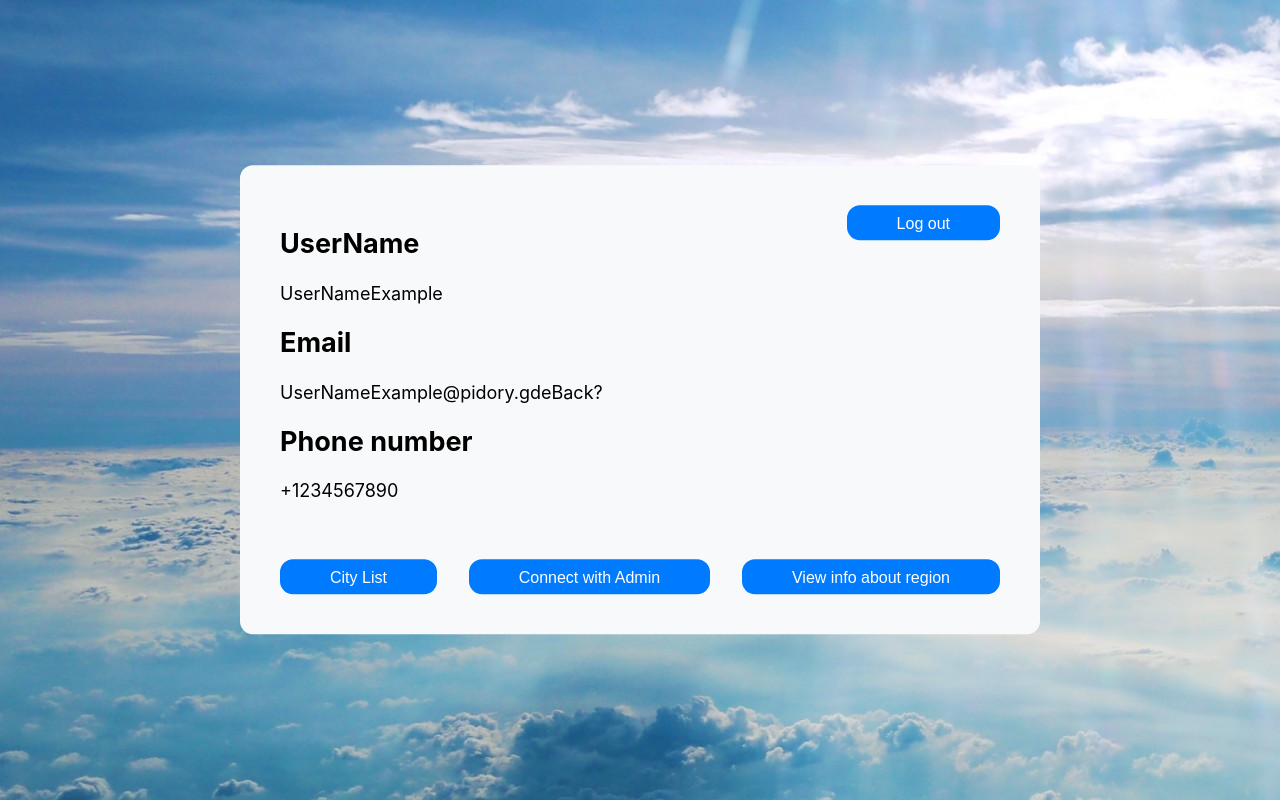
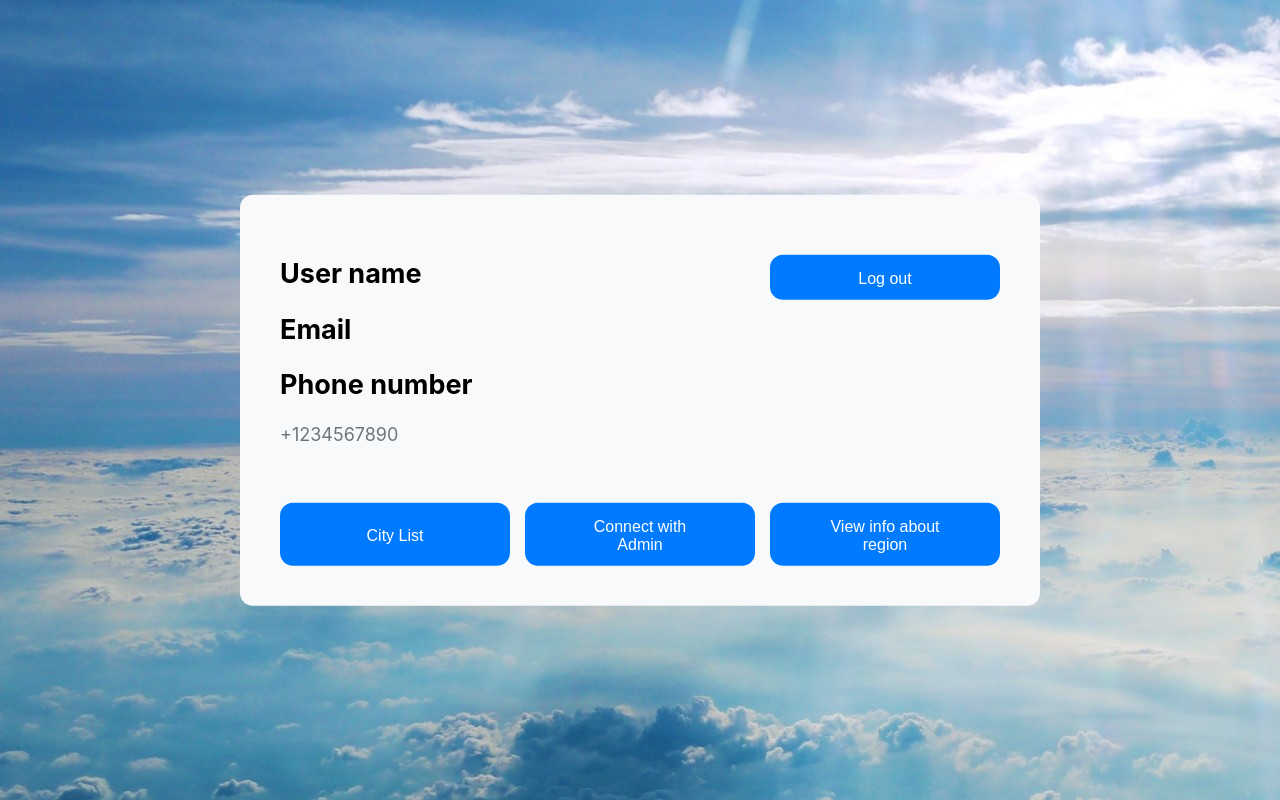
Before and after one commit to Blaze4235/StorMi, a React (Create React App) app in the folder stormi/: page /cabinet in a window 1280 px wide. Built offline with nearby package versions, Linux system fonts and the light colour scheme.

Commit message:
added registration and authorization functionallity

```diff
--- a/stormi/src/App.js
+++ b/stormi/src/App.js
@@ -9,8 +9,11 @@ import {SingIn} from './components/common/SingIn';
 import {SingUp} from './components/common/SingUp';
 import {UserCabinet} from './components/user/UserCabinet';
 
+import { Navigate } from 'react-router-dom';
+
 function App() {
   //<Route path="/" element={/*window.history.pushState(null,'','/sing-in')*/>}/>
+  //<Navigate to="/sign-in"/>
   return (
     <div className="App">
       <Routes>
--- a/stormi/src/components/common/SingIn.jsx
+++ b/stormi/src/components/common/SingIn.jsx
@@ -4,6 +4,7 @@ import {FormTextField} from './FormTextField';
 import {ButtonCustom} from './ButtonCustom';
 
 import { Link } from 'react-router-dom';
+import { Navigate } from 'react-router-dom';
 
 import '../../styles/common/SingInStyle.css';
 
@@ -11,9 +12,46 @@ export class SingIn extends Component{
     constructor(props) {
         super(props);
         this.props = props;
+        this.state = {
+            redirect: false
+        }
+
+    }
+    //12345Qq_
+    signIn = () => {
+        let data = {
+            'email': document.querySelector('#UserEmail').value,
+            'password': document.querySelector('#Password').value,
+            'rememberMe': document.querySelector('#RememberMe').checked,
+            //'returnUrl': document.querySelector('#RepPassword').value,
+        };
+
+        fetch('https://localhost:44344/login', {
+            method: 'POST',
+            headers: {
+              'Content-Type': 'application/json'
+            },
+            body: JSON.stringify(data)
+        })
+        //.then(response => response.json())
+        .then(response => {
+            if(response.status === 200){
+                response.json()
+                .then(user => {
+                    console.log(user);
+                    window.localStorage.setItem('Uname', user.userName);
+                    window.localStorage.setItem('Umail', user.email);
+                    this.setState({ redirect: true });
+                });
+            }
+        });
     }
 
     render(){
+        const { redirect } = this.state;
+        if (redirect) {
+            return <Navigate to="/cabinet"/>;
+        }
         return(
             <div className="ticket ticket--sign-in">
                 <h1 className="logo-name">
@@ -21,8 +59,8 @@ export class SingIn extends Component{
                     <span className="logo-name--e">Mi</span>
                 </h1>
                 <div className="ticket__form">
-                    <FormTextField inpId="Username" inpW="100" labelText="Username" labelPos="block"></FormTextField>
-                    <FormTextField inpId="Password" inpW="100" labelText="Password" labelPos="block"></FormTextField>
+                    <FormTextField inpId="UserEmail" inpW="100" labelText="Email:" labelPos="block"></FormTextField>
+                    <FormTextField inpId="Password" inpW="100" labelText="Password:" labelPos="block"></FormTextField>
                     <div className="ticket__form--sub signIn-sub">
                         <span>
                             <input type="checkbox" name="RememberMe" id="RememberMe" />
@@ -30,12 +68,12 @@ export class SingIn extends Component{
                         </span>
                         <Link to="/recover-password">Forgot Login Details?</Link>
                     </div>
-                    <ButtonCustom text="SIGN IN" type="primary"></ButtonCustom>
+                    <ButtonCustom text="SIGN IN" click={this.signIn} type="primary"></ButtonCustom>
                     <div className="ticket__form--sub ticket__form--sub-end signIn-sub--end">
                         <span className="signIn-sub-spanP">
                             Dont't have an account?
                         </span>
-                        <Link to="/sing-up">Forgot Login Details?</Link>
+                        <Link to="/sign-up">Sign Up</Link>
                     </div>
                 </div>
             </div>
--- a/stormi/src/components/common/SingUp.jsx
+++ b/stormi/src/components/common/SingUp.jsx
@@ -4,6 +4,7 @@ import {FormTextField} from './FormTextField';
 import {ButtonCustom} from './ButtonCustom';
 
 import { Link } from 'react-router-dom';
+import { Navigate } from 'react-router-dom';
 
 //import '../../styles/common/SingInStyle.css';
 import '../../styles/common/SingUpStyle.css';
@@ -12,9 +13,14 @@ export class SingUp extends Component{
     constructor(props) {
         super(props);
         this.props = props;
+        this.state = {
+            redirect: false
+        }
+
+        //this.singUp = this.singUp.bind(this);
     }
 
-    signUp(){
+    signUp = ()=>{
         let data = {
             'Name': document.querySelector('#Username').value,
             'Email': document.querySelector('#UserEmail').value,
@@ -25,23 +31,25 @@ export class SingUp extends Component{
 
         fetch('https://localhost:44344/register', {
             method: 'POST',
-            //mode: 'no-cors', // no-cors, *cors, same-origin
-            // cache: 'no-cache',
-            // credentials: 'same-origin',
             headers: {
               'Content-Type': 'application/json'
-              // 'Content-Type': 'application/x-www-form-urlencoded',
             },
             body: JSON.stringify(data)
         })
-        .then(response => response.json())
+        //.then(response => response.json())
         .then(resp => {
-            console.log(resp);//JSON.parse()
-            console.log(data);
+            console.log(resp);
+            if(resp.status === 200){
+                this.setState({ redirect: true });
+            }
         });
     }
     //12345Qq_
     render(){
+        const { redirect } = this.state;
+        if (redirect) {
+            return <Navigate to="/sign-in"/>;
+        }
         return(
             <div className="ticket ticket--sign-up">
                 <h1 className="logo-name">
@@ -61,7 +69,7 @@ export class SingUp extends Component{
                         <span className="signIn-sub-spanP">
                             Have an account?
                         </span>
-                        <Link to="/sing-in">Log in</Link>
+                        <Link to="/sign-in">Log in</Link>
                     </div>
                 </div>
             </div>
--- a/stormi/src/components/user/UserCabinet.jsx
+++ b/stormi/src/components/user/UserCabinet.jsx
@@ -9,26 +9,29 @@ export class UserCabinet extends Component{
         super(props);
         this.props = props;
     }
-
+    componentDidMount(){
+        document.querySelector('#CabName').textContent = window.localStorage.getItem('Uname');
+        document.querySelector('#CabEmail').textContent = window.localStorage.getItem('Umail');
+    }
     render(){
         return(
             <div className="ticket ticket--cabinet">
                 <div className="cabinet-info">
                     <div className="cabinet-info__block">
                         <div>
-                            <h2 id="userName" className="cabinet-info__title user-name">UserName</h2>
-                            <p className="cabinet-info__text">UserNameExample</p>
+                            <h2 id="userName" className="cabinet-info__title user-name">User name</h2>
+                            <p id="CabName" className="cabinet-info__text">UserNameExample</p>
                         </div>
                         <div>
                             <h2 id="userEmail" className="cabinet-info__title user-email">Email</h2>
-                            <p className="cabinet-info__text">UserNameExample@pidory.gdeBack?</p>
+                            <p id="CabEmail" className="cabinet-info__text">UserNameExample@pidory.gdeBack?</p>
                         </div>
                         <div>
                             <h2 id="userName" className="cabinet-info__title user-name">Phone number</h2>
                             <p className="cabinet-info__text">+1234567890</p>
                         </div>
                     </div>
-                    <div>
+                    <div className="cabinet__log-out">
                         <ButtonCustom text="Log out" type="primary"></ButtonCustom>
                     </div>
                 </div>
--- a/stormi/src/styles/common/ButtonCustomStyle.css
+++ b/stormi/src/styles/common/ButtonCustomStyle.css
@@ -1,8 +1,10 @@
 .btn {
-  padding: 10px 50px 7px;
+  padding: 15px 50px 12px;
   border: 1px solid rgba(0, 0, 0, 0.2);
   border-radius: 13px;
   font-size: 16px;
+
+  animation: fadeIn 1.5s linear 0s;
 }
 
 .btn-primary {
@@ -33,3 +35,19 @@
     background-color: rgb(180, 180, 180);
     outline: 2px solid gray;
 }
+
+@media (min-width: 720px) {
+  .btn {
+    width: 230px;
+  }
+}
+
+
+@keyframes fadeIn {
+  from {
+    opacity: 0;
+  }
+  to {
+    opacity: 1;
+  }
+}
--- a/stormi/src/styles/user/UserCabinetStyle.css
+++ b/stormi/src/styles/user/UserCabinetStyle.css
@@ -17,3 +17,11 @@
     display: flex;
     justify-content: space-between;
 }
+
+.cabinet__log-out{
+    margin-top: 20px;
+}
+
+.cabinet-info__text{
+    color: #6c757d ;
+}
```
